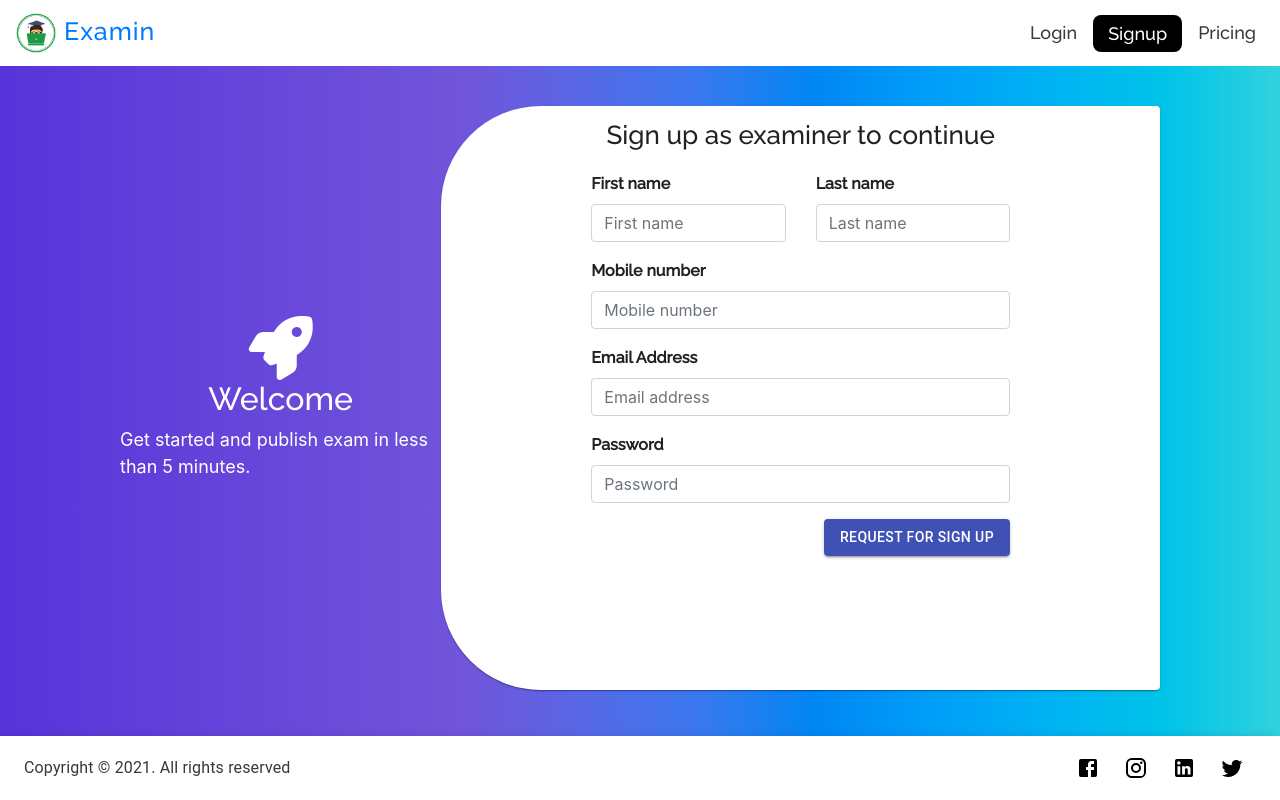
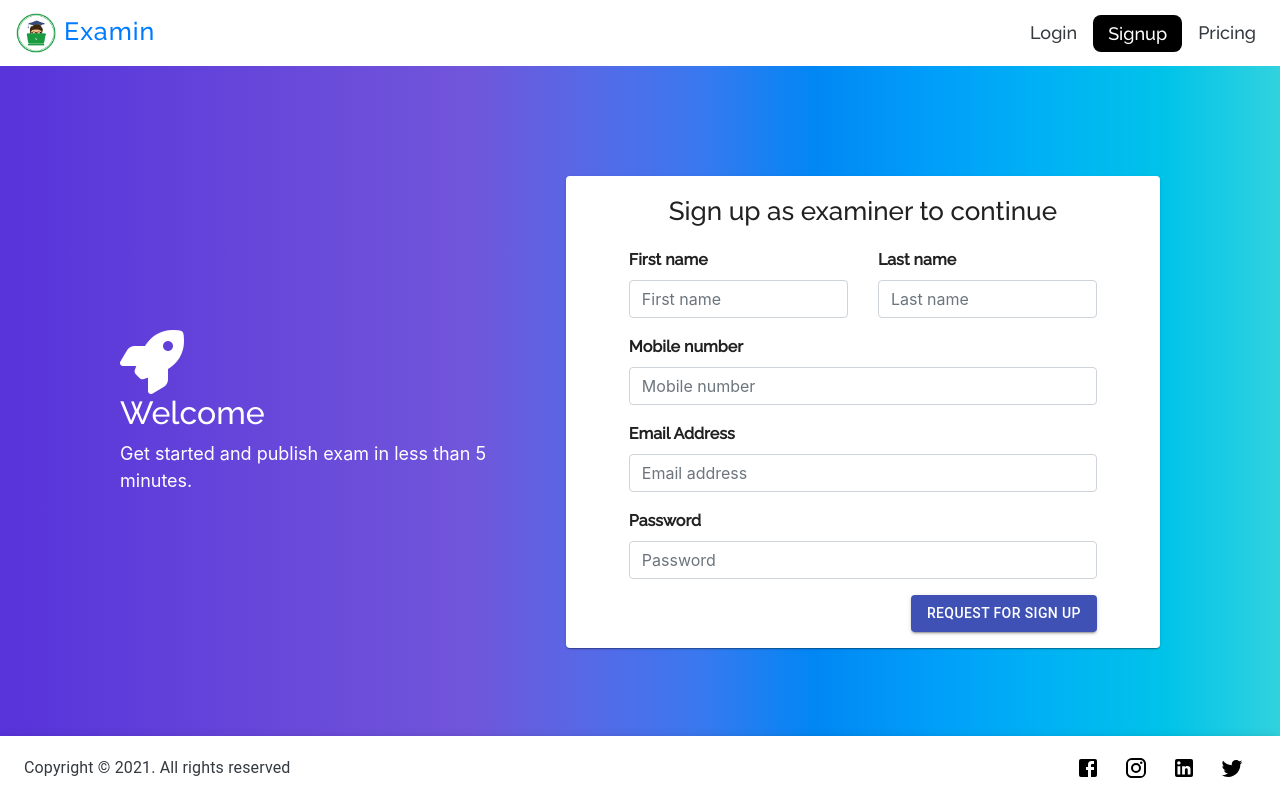
Before and after one commit to upendra-tarnoju/exam-portal, a React (Create React App) app in the folder frontend/: page /signup in a window 1280 px wide. Built offline with nearby package versions, Linux system fonts and the light colour scheme.

Commit message:
updated signup component

```diff
--- a/frontend/src/components/signup-component/signup.js
+++ b/frontend/src/components/signup-component/signup.js
@@ -37,31 +37,33 @@ class SignUp extends Component {
 			>
 				<Navbar />
 				<div className={`${styles.containerHeight} ${styles.signupContainer}`}>
-					<div
-						className={`d-flex justify-content-between ${styles.containerHeight}`}
-					>
-						<div className='d-flex flex-wrap flex-column justify-content-center align-items-center'>
+					<div className='row h-100 justify-content-center align-items-center'>
+						<div className='col-md-5'>
 							<i
 								aria-hidden='true'
-								className={`fa fa-rocket ${styles.rocketIcon}`}
+								className={`fa align-self-center fa-rocket ${styles.rocketIcon}`}
 							></i>
 							<h2 className={`text-white ${styles.signupHeading}`}>Welcome</h2>
 							<p className={`mb-0 ${styles.signupSubHeading} text-white`}>
 								Get started and publish exam in less than 5 minutes.
 							</p>
 						</div>
-						<Card className={`pt-3 ${styles.signupCard}`}>
+						<div className='col-md-7'>
+							<Card className={`py-3 container ${styles.signupCard}`}>
 								<p className={`text-center ${styles.heading}`}>
 									Sign up as examiner to continue
 								</p>
+								<div className='px-5'>
 									<SignUpForm showModal={this.showModal} />
+								</div>
 							</Card>
+						</div>
+					</div>
 					<ShowModal
 						show={this.state.modal}
 						handleClose={this.hideModal}
 						message={this.state.message}
 					/>
-					</div>
 				</div>
 				<Footer />
 			</div>
--- a/frontend/src/components/signup-component/signup.module.css
+++ b/frontend/src/components/signup-component/signup.module.css
@@ -17,7 +17,7 @@
 }
 
 .signupContainer {
-	padding: 40px 120px 40px 120px;
+	padding: 0px 120px 40px 120px;
 }
 
 .rocketIcon {
@@ -39,10 +39,7 @@
 }
 
 .signupCard {
-	min-width: calc(100% - 440px);
-	border-top-left-radius: 100px !important;
-	border-bottom-left-radius: 100px !important;
-	padding: 10px 150px !important;
+	border-radius: 10px;
 }
 
 .heading {
```
Lines whose indentation alone changed are shown as unchanged.
